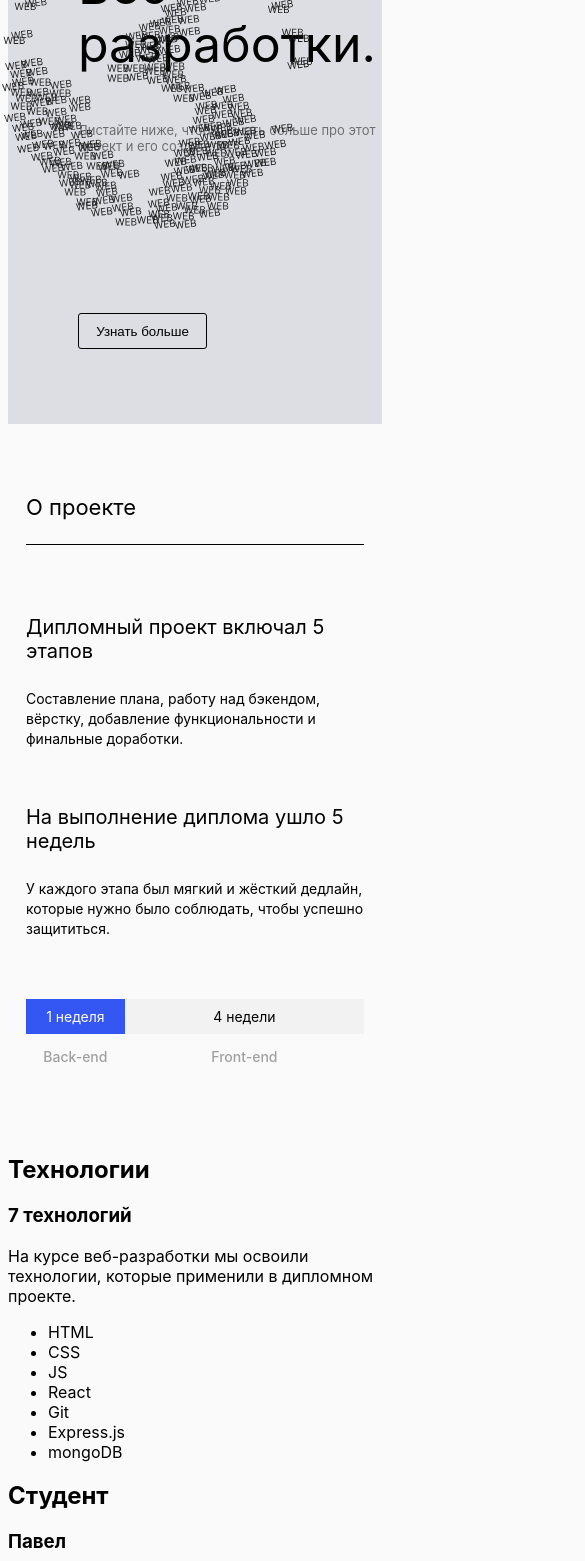
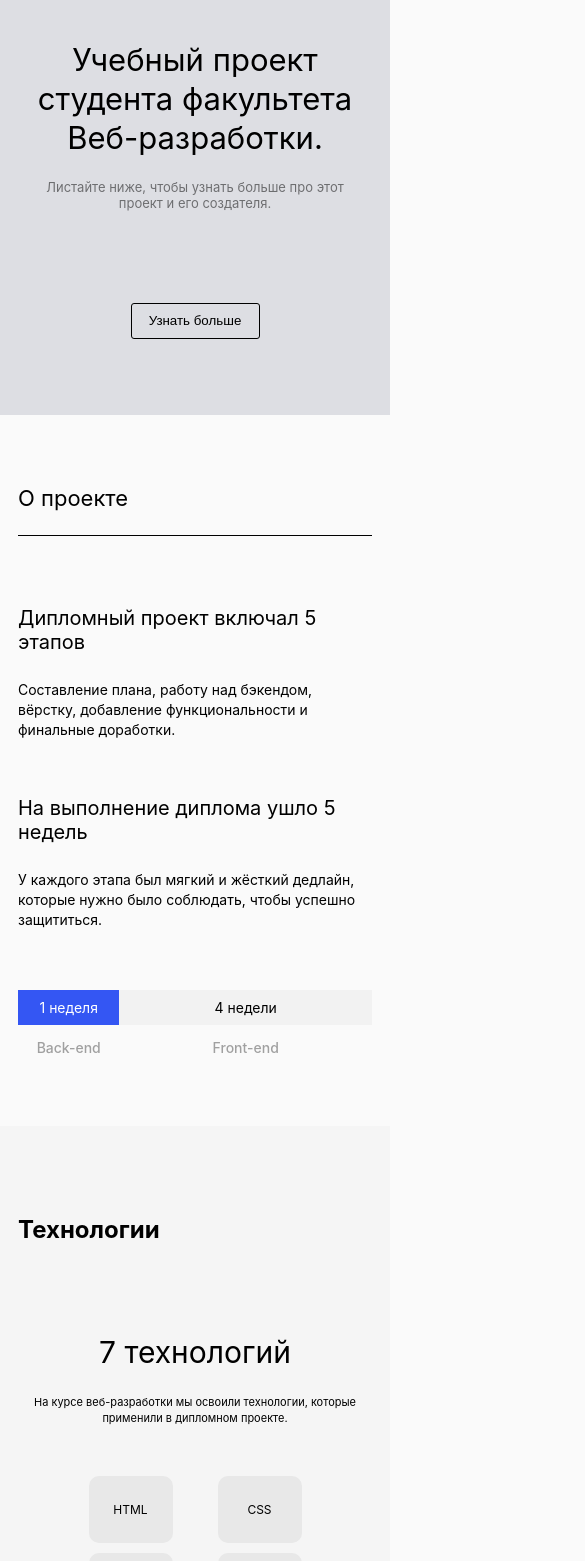
Before and after one commit to GlazkovPavel/movies-explorer-frontend, a React (Create React App) app: page / in a window 390 px wide. Shown: the part 432-1993 px from the top of the page, 585 px wide, since content can reach past the window. Built offline with nearby package versions, Linux system fonts and the light colour scheme.

Commit message:
feat: сделал верстка main

```diff
--- a/src/components/AboutMe/AboutMe.css
+++ b/src/components/AboutMe/AboutMe.css
@@ -0,0 +1,138 @@
+.about-me {
+  padding: 110px 70px 101px;
+}
+
+.about-me__heading {
+  margin-bottom: 66px;
+}
+
+.about-me__description {
+  display: flex;
+  justify-content: space-between;
+}
+
+.about-me__description-title {
+  font-style: normal;
+  font-weight: normal;
+  font-size: 50px;
+  line-height: 58px;
+  margin: 0 0 18px;
+}
+
+.about-me__description-subtitle {
+  font-style: normal;
+  font-weight: 500;
+  font-size: 18px;
+  line-height: 20px;
+  margin: 0 0 26px 0;
+}
+
+.about-me__description-paragraph {
+  font-style: normal;
+  font-weight: normal;
+  font-size: 14px;
+  line-height: 22px;
+  margin: 0 0 99px;
+  max-width: 600px;
+  min-height: 108px;
+}
+
+.about-me__description-link {
+  text-decoration: none;
+  font-style: normal;
+  font-weight: 500;
+  font-size: 14px;
+  line-height: 17px;
+  color: #000000;
+  margin-right: 20px;
+  transition: opacity 0.3s;
+}
+
+.about-me__description-link:hover {
+  opacity: 0.7;
+}
+
+.about-me__description-photo {
+  border-radius: 10px;
+  object-fit: cover;
+  overflow: hidden;
+  width: 270px;
+  height: 327px;
+}
+
+@media(max-width: 992px) {
+  .about-me {
+    padding: 90px 50px;
+  }
+
+  .about-me__description-title {
+    font-size: 40px;
+    line-height: 40px;
+  }
+
+  .about-me__description-subtitle {
+    font-size: 12px;
+    line-height: 18px;
+  }
+
+  .about-me__description-paragraph {
+    font-size: 12px;
+    line-height: 18px;
+    max-width: 364px;
+  }
+
+  .about-me__description-photo {
+    width: 255px;
+    height: 290px;
+  }
+
+  .about-me__portfolio-link {
+    font-size: 28px;
+  }
+}
+
+@media(max-width: 720px) {
+  .about-me {
+    padding: 70px 14px;
+  }
+
+  .about-me__description {
+    display: flex;
+    flex-direction: column;
+    margin-bottom: 69px;
+  }
+
+  .about-me__description-photo {
+    order: -1;
+    width: 292px;
+    margin: 0 auto 40px auto;
+  }
+
+  .about-me__description-title {
+    font-size: 30px;
+    line-height: 36px;
+    margin-bottom: 20px;
+  }
+
+  .about-me__description-subtitle {
+    font-size: 11px;
+    line-height: 16px;
+    margin-bottom: 20px;
+  }
+
+  .about-me__description-paragraph {
+    font-size: 11px;
+    line-height: 16px;
+    margin-bottom: 40px;
+  }
+
+  .about-me__portfolio-heading {
+    font-size: 14px;
+    line-height: 20px;
+  }
+
+  .about-me__portfolio-link {
+    font-size: 18px;
+    line-height: 28px;
+  }
+}
--- a/src/components/AboutMe/AboutMe.js
+++ b/src/components/AboutMe/AboutMe.js
@@ -4,7 +4,7 @@ import my_photo from '../../images/my_foto.jpg'
 export function AboutMe() {
   return (
     <section className="about-me">
-      <h2 className="about-me__heading section__heading">Студент</h2>
+      <h2 className="about-me__heading section__text">Студент</h2>
       <div className="about-me__description">
         <div className="about-me__description-text">
           <h3 className="about-me__description-title">Павел</h3>
--- a/src/components/Footer/Footer.js
+++ b/src/components/Footer/Footer.js
@@ -11,10 +11,10 @@ export function Footer() {
             <a href="https://praktikum.yandex.ru/" target="_blank" rel="noreferrer" className="footer__link">Яндекс.Практикум</a>
           </li>
           <li className="footer__links-item">
-            <a href="https://github.com" target="_blank" rel="noreferrer" className="footer__link">Github</a>
+            <a href="https://github.com/GlazkovPavel" target="_blank" rel="noreferrer" className="footer__link">Github</a>
           </li>
           <li className="footer__links-item">
-            <a href="https://www.facebook.com" target="_blank" rel="noreferrer" className="footer__link">Facebook</a>
+            <a href="https://t.me/glazkov_pavel" target="_blank" rel="noreferrer" className="footer__link">Telegram</a>
           </li>
         </ul>
       </div>
--- a/src/components/Portfolio/Portfolio.js
+++ b/src/components/Portfolio/Portfolio.js
@@ -4,13 +4,13 @@ export function Portfolio() {
     <section className="portfolio">
       <h4 className="portfolio__heading">Портфолио</h4>
       <ul className="portfolio__links">
-        <li className="portfolio__links-item">
+        <li className="portfolio__link-item">
           <a href="https://glazkovpavel.github.io/how-to-learn/" target="_blank" rel="noreferrer" className="portfolio__link">Статичный сайт</a>
         </li>
-        <li className="portfolio__links-item">
+        <li className="portfolio__link-item">
           <a href="https://glazkovpavel.github.io/russian-travel/" target="_blank" rel="noreferrer" className="portfolio__link">Адаптивный сайт</a>
         </li>
-        <li className="portfolio__links-item">
+        <li className="portfolio__link-item">
           <a href="https://mesto.glazkovpavel.nomoredomains.club/" target="_blank" rel="noreferrer" className="portfolio__link">Одностраничное приложение</a>
         </li>
       </ul>
--- a/src/components/Promo/Promo.css
+++ b/src/components/Promo/Promo.css
@@ -1,7 +1,14 @@
 .promo {
   background-color: #DDDEE3;
   min-height: 574px;
+  display: block;
   position: relative;
+}
+.promo__container{
+  display: flex;
+  flex-direction: row;
+  justify-content: space-between;
+  padding: 75px 0 0 70px;
 }
 
 .promo__heading {
@@ -11,12 +18,10 @@
   line-height: 58px;
   max-width: 640px;
   margin: 0;
-  padding: 75px 0 0 70px;
 }
 
 .promo__image {
-  position: absolute;
-  right: 70px;
+  margin-right: 70px;
   bottom: 195px;
 }
 
@@ -26,7 +31,7 @@
   font-size: 13px;
   line-height: 16px;
   max-width: 310px;
-  padding: 36px 0 0 70px;
+  padding-top: 36px;
   opacity: .5;
 }
 
@@ -38,9 +43,89 @@
   border-radius: 3px;
   background-color: #DDDEE3;
   cursor: pointer;
+  transition: opacity 0.3s;
 }
 
 .promo__button:hover{
   opacity: .6;
 
 }
+@media(max-width: 892px) {
+
+  .promo {
+    min-height: 844px;
+  }
+
+  .promo__container{
+    flex-direction: column-reverse;
+    padding: 75px 0 0;
+  }
+
+  .promo__heading {
+    width: calc(100% - 44px*2);
+    margin: auto;
+    padding: 48px 0 22px;
+    text-align: center;
+  }
+
+  .promo__text {
+    padding: 0;
+    margin: 0 auto;
+    text-align: center;
+  }
+
+  .promo__image {
+    margin: 0 auto;
+    width: 480px;
+    top: 140px;
+  }
+  .promo__button {
+    margin: 92px auto 76px;
+  }
+
+  .promo__button-container{
+    display: flex;
+    margin: 0 auto;
+  }
+}
+
+@media(max-width: 768px) {
+  .promo {
+    min-height: 630px;
+    padding: 0 10px;
+    overflow: hidden;
+  }
+
+  .promo__heading {
+    width: 100%;
+    text-align: center;
+    font-size: 40px;
+    line-height: 50px;
+  }
+
+  .promo__image {
+    width: 310px;
+    right: -20%;
+    bottom: 40px;
+
+  }
+}
+
+@media(max-width: 568px) {
+  .promo {
+    min-height: 630px;
+    padding: 0 10px;
+    overflow: hidden;
+  }
+
+  .promo__heading {
+    width: 100%;
+    text-align: center;
+    font-size: 31px;
+    line-height: 39px;
+  }
+
+  .promo__image {
+    width: 280px;
+  }
+}
--- a/src/components/Promo/Promo.js
+++ b/src/components/Promo/Promo.js
@@ -11,7 +11,9 @@ export function Promo() {
         </div>
         <img alt="Мир Веба" className="promo__image" src={promo}/>
       </div>
-      <button className="promo__button">Узнать больше</button>
+      <div className="promo__button-container">
+        <button className="promo__button">Узнать больше</button>
+      </div>
     </section>
   )
 }
--- a/src/components/Techs/Techs.css
+++ b/src/components/Techs/Techs.css
@@ -0,0 +1,141 @@
+.techs {
+  padding: 100px 70px;
+  background: #F5F5F5;
+}
+
+.techs__heading {
+  margin-bottom: 90px;
+}
+
+.techs__title {
+  font-style: normal;
+  font-weight: normal;
+  font-size: 50px;
+  line-height: 58px;
+  text-align: center;
+  margin: 0 0 26px 0;
+}
+
+.techs__subtitle {
+  font-style: normal;
+  font-weight: normal;
+  font-size: 14px;
+  line-height: 20px;
+  text-align: center;
+  margin: 0 auto 100px auto;
+  width: calc(100% - (410px - 70px)*2);
+}
+
+.techs__list {
+  display: grid;
+  grid-template-columns: repeat(7, auto);
+  grid-column-gap: 10px;
+  list-style: none;
+  padding: 0;
+  width: calc(100% - 225px*2);
+  margin: auto;
+  justify-items: center;
+}
+
+.techs__list-item {
+  width: 90px;
+  height: 60px;
+  background: #E8E8E8;
+  border-radius: 10px;
+  font-style: normal;
+  font-weight: normal;
+  font-size: 14px;
+  line-height: 17px;
+  display: flex;
+  justify-content: center;
+  align-items: center;
+}
+
+@media(max-width: 1179px) {
+  .techs__list {
+    width: 80%;
+    margin: auto;
+  }
+}
+
+@media(max-width: 992px) {
+  .techs {
+    padding: 90px 50px;
+  }
+
+  .techs__subtitle {
+    margin: 0 auto 83px auto;
+    width: calc(100% - (154px - 50px)*2);
+  }
+
+  .techs__list {
+    width: 100%;
+    margin: 0;
+
+  }
+
+  .techs__list-item {
+    font-size: 12px;
+    line-height: 15px;
+    width: 84px;
+    height: 67px;
+  }
+}
+
+@media(max-width: 720px) {
+  .techs {
+    padding: 70px 18px;
+  }
+
+  .techs__title {
+    font-size: 30px;
+    line-height: 36px;
+    margin: 0 0 24px 0;
+  }
+
+  .techs__subtitle {
+    width: 100%;
+    font-size: 11px;
+    line-height: 16px;
+    margin: 0 0 50px 0;
+  }
+
+  .techs__list {
+    display: grid;
+    grid-template-columns: repeat(3, auto);
+    grid-gap: 10px;
+    width: calc(100% - 180px*2);
+    margin: auto;
+  }
+
+}
+
+@media(max-width: 600px) {
+  .techs__list {
+    display: grid;
+    grid-template-columns: repeat(3, auto);
+    grid-gap: 10px;
+    width: calc(100% - 120px*2);
+    margin: auto;
+  }
+}
+
+@media(max-width: 550px) {
+  .techs__list {
+    display: grid;
+    grid-template-columns: repeat(3, auto);
+    grid-gap: 10px;
+    width: calc(100% - 70px*2);
+    margin: auto;
+  }
+}
+
+@media(max-width: 425px) {
+  .techs__list {
+    display: grid;
+    grid-template-columns: repeat(2, auto);
+    grid-gap: 10px;
+    width: calc(100% - (71px - 18px)*2);
+    margin: auto;
+  }
+}
--- a/src/index.css
+++ b/src/index.css
@@ -1,4 +1,5 @@
 body {
   background-color: #FAFAFA;
   font-family: "Inter", "Arial", sans-serif;
+  margin: 0;
 }
```
Also changed, not shown: src/components/Footer/Footer.css (+87 -0 lines), src/components/Portfolio/Portfolio.css (+81 -0 lines), src/images/link__arrow.svg (added).
